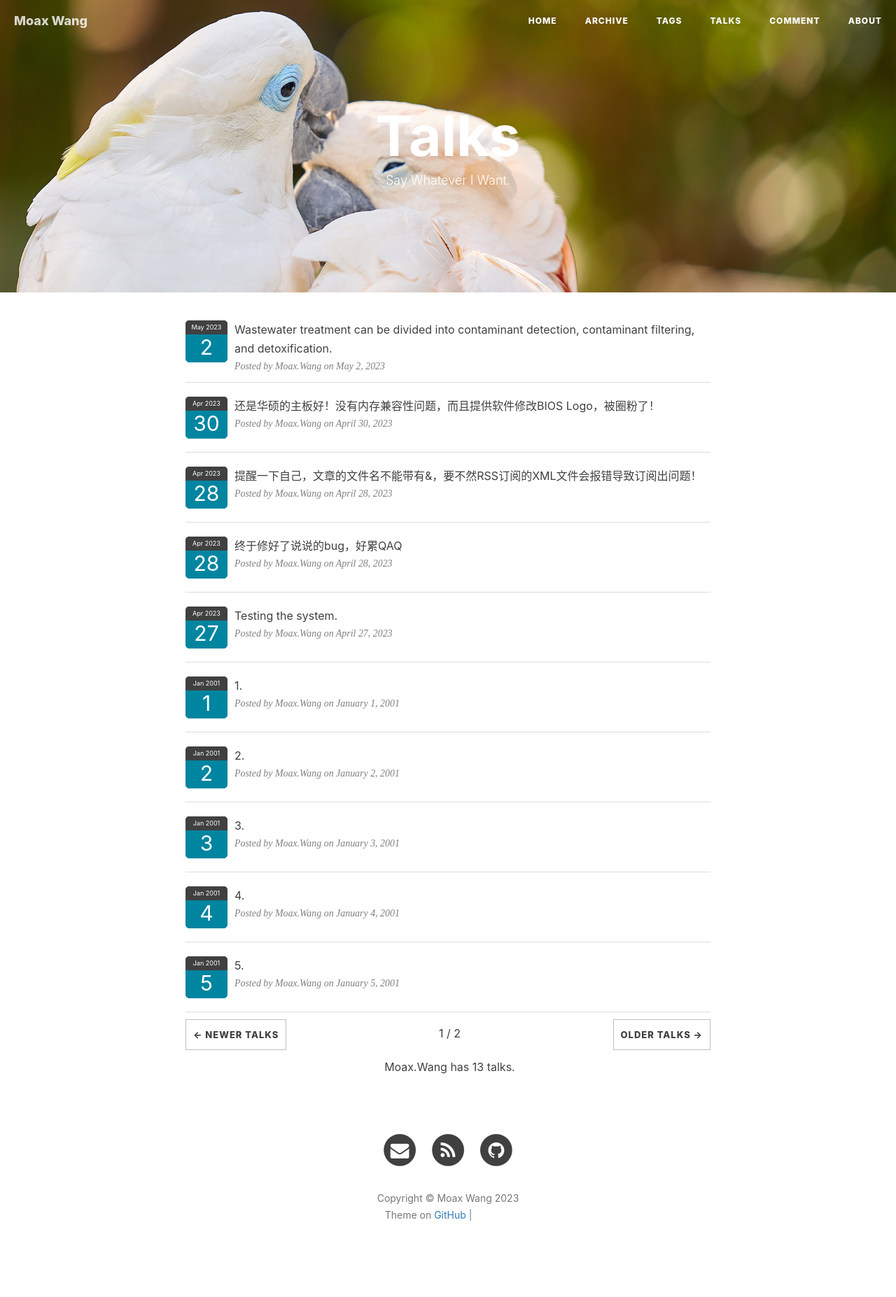
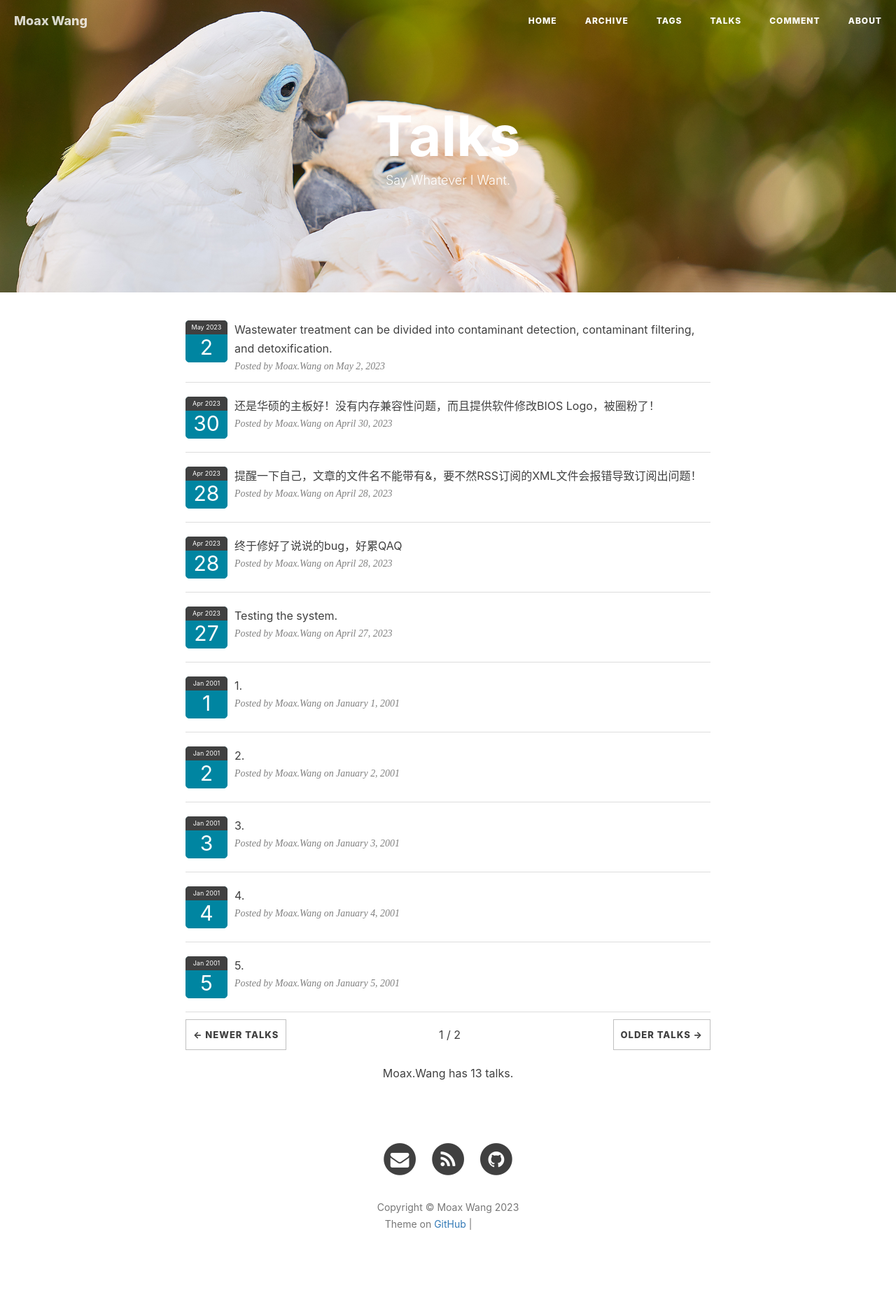
Before and after one commit to WinchellWang/winchellwang.github.io, a Jekyll site: the page built from 3talk.html, in a window 1280 px wide. Shown: the whole page at 70% size. Built offline with Jekyll 4.4.1, drawn with Linux system fonts in a browser that asks for light colours; nearby versions of some CDN libraries; comment, search, counter and statistics services are not loaded; grey boxes are pictures that could not be loaded.

Commit message:
Update 3talk.html

```diff
--- a/3talk.html
+++ b/3talk.html
@@ -190,14 +190,14 @@
             <div style="margin-top: 10px; text-align: center;">
                 <a class="hexo-talk-firstpage" href="javascript:;" style="display: none"></a>
                 <a class="hexo-talk-button hexo-talk-previouspage" href="javascript:;" style="float: left">&larr; Newer Talks</a>
-                <span class="hexo-talk-pagenum" style="line-height: 2.5">2 / 3</span>
+                <span class="hexo-talk-pagenum" style="line-height: 2.8">2 / 3</span>
                 <a class="hexo-talk-button hexo-talk-nextpage" href="javascript:;" style="float: right">Older Talks &rarr;</a>
                 <a class="hexo-talk-lastpage" href="javascript:;" style="display: none"></a>
             </div>
             <!-- 分页 结束 -->
         </div>
     </div>
-    <div align='center' style="line-height: 3.5">
+    <div align='center' style="line-height: 4">
         Moax.Wang has
         <script language="JavaScript">
             var numitem3 = document.getElementById('hexo-talk-item3').getElementsByClassName('hexo-talk-item').length;
```
